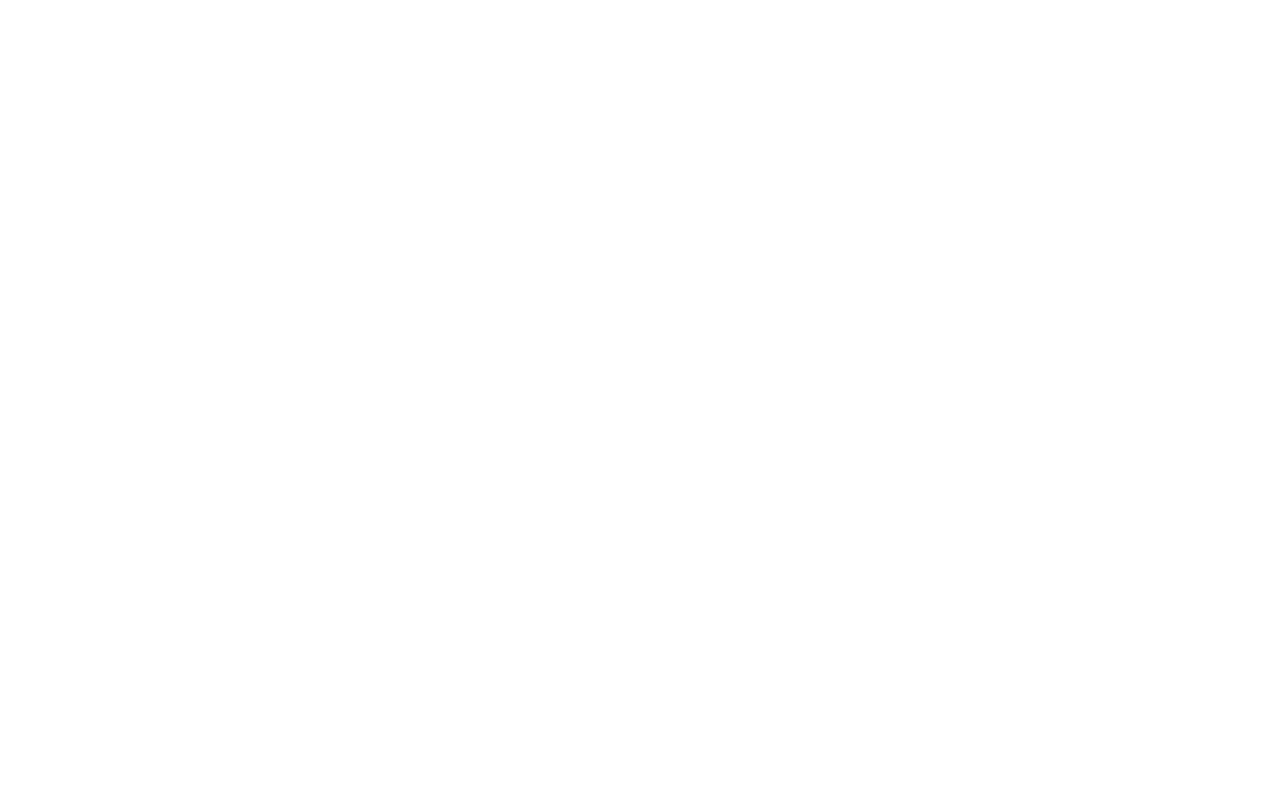
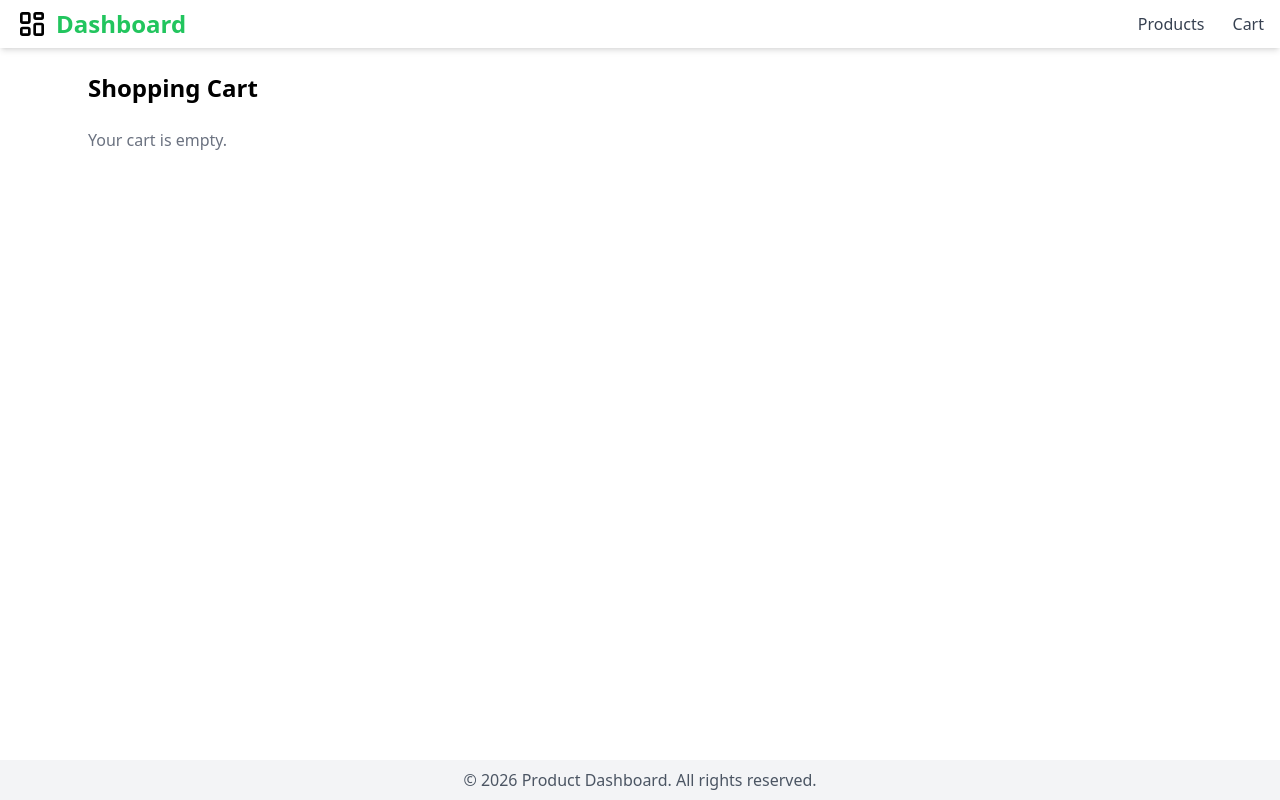
Before and after one commit to we-aayush-b001/vue-shopcart, a Vue app: page /cart in a window 1280 px wide. Before the commit this address had no page. Built offline with nearby package versions, Linux system fonts and the light colour scheme.

Commit message:
feat: add Cart page

```diff
--- /dev/null
+++ b/src/components/CartDetail.vue
@@ -0,0 +1,58 @@
+<template>
+  <div class="flex items-center gap-4 bg-white p-4 rounded-lg shadow">
+
+    <img
+      :src="item.product.image"
+      :alt="item.product.title"
+      class="w-20 h-20 object-contain"
+    />
+
+    <div class="flex-1">
+      <h3 class="font-semibold line-clamp-1">
+        {{ item.product.title }}
+      </h3>
+
+      <p class="text-indigo-600 font-bold">
+        ${{ item.product.price }}
+      </p>
+
+      <div class="flex items-center gap-2 mt-2">
+        <button
+          @click="cartStore.decreaseQuantity(item.product.id)"
+          class="px-2 py-1 bg-gray-200 rounded hover:bg-gray-300"
+        >
+          -
+        </button>
+
+        <span class="font-medium">
+          {{ item.quantity }}
+        </span>
+
+        <button
+          @click="cartStore.increaseQuantity(item.product.id)"
+          class="px-2 py-1 bg-gray-200 rounded hover:bg-gray-300"
+        >
+          +
+        </button>
+      </div>
+    </div>
+
+    <button
+      @click="cartStore.removeFromCart(item.product.id)"
+      class="text-red-500 hover:text-red-700 font-medium"
+    >
+      Remove
+    </button>
+  </div>
+</template>
+
+
+<script setup>
+import { useCartStore } from '../stores/cartStore'
+
+const props = defineProps({
+  item: Object
+})
+
+const cartStore = useCartStore();
+</script>
--- a/src/components/Navbar.vue
+++ b/src/components/Navbar.vue
@@ -16,9 +16,26 @@
         Products
       </RouterLink>
 
-      <RouterLink to="/cart" class="text-gray-700 hover:text-indigo-600 font-medium">
-        Cart
-      </RouterLink>
+      <RouterLink
+          to="/cart"
+          class="relative text-gray-700 hover:text-indigo-600 font-medium"
+        >
+          Cart
+
+          <!-- Badge -->
+          <span
+            v-if="cartStore.totalItems > 0"
+            class="absolute -top-2 -right-3
+                  bg-red-500 text-white
+                  text-xs font-bold
+                  px-2 py-0.5
+                  rounded-full
+                  min-w-[20px]
+                  text-center"
+          >
+            {{ cartStore.totalItems }}
+          </span>
+    </RouterLink>
     </div>
 
   </div>
@@ -28,4 +45,6 @@
 
 <script setup>
 import { RouterLink } from 'vue-router'
+import { useCartStore } from '../stores/cartStore';
+const cartStore = useCartStore();
 </script>
--- a/src/components/ProductDetail.vue
+++ b/src/components/ProductDetail.vue
@@ -1,19 +1,68 @@
 <template>
-  <div class="border p-4 rounded shadow hover:shadow-lg transition">
-    <h3 class="font-bold text-lg">
+    <div class="border rounded-xl shadow-md p-4 flex flex-col
+         transition-all duration-300 ease-in-out
+         hover:-translate-y-2 hover:shadow-2xl hover:border-green-400" >
+
+    <img
+      :src="product.image"
+      :alt="product.title"
+      class="h-48 w-full object-contain mb-4"
+    />
+
+    <p class="text-sm text-gray-500 uppercase tracking-wide">
+      {{ product.category }}
+    </p>
+
+    <h3 class="font-semibold text-lg mt-1 line-clamp-2">
       {{ product.title }}
     </h3>
-    <p class="text-gray-600">
+
+    <div class="flex items-center mt-2">
+      ⭐ <span class="ml-1 text-sm">{{ product.rating?.rate }}</span>
+      <span class="ml-2 text-xs text-gray-500">
+        ({{ product.rating?.count }} reviews)
+      </span>
+    </div>
+
+    <p class="text-xl font-bold text-green-600 mt-2">
       ${{ product.price }}
     </p>
+
+    <p class="text-sm text-gray-600 mt-2 line-clamp-3">
+      {{ truncatedDescription }}
+    </p>
+
+    <button
+      @click="addToCart"
+      class="mt-auto bg-green-500 hover:bg-green-600 text-white py-2 px-4 rounded-lg transition"
+    >
+      Add to Cart
+    </button>
+
   </div>
 </template>
 
 <script setup>
-defineProps({
+import { computed } from 'vue'
+import { useCartStore } from '../stores/cartStore'
+
+const cartStore = useCartStore();
+
+const props = defineProps({
   product: {
     type: Object,
     required: true
   }
 })
+
+const truncatedDescription = computed(() => {
+  return props.product.description.length > 80
+    ? props.product.description.substring(0, 80) + '...'
+    : props.product.description
+})
+
+const addToCart = () => {
+  cartStore.addToCart(props.product);
+}
+
 </script>
--- a/src/router/index.js
+++ b/src/router/index.js
@@ -1,5 +1,6 @@
 import { createRouter, createWebHistory } from 'vue-router'
 import Products from '../views/Products.vue'
+import Cart from '../views/Cart.vue'
 
 const routes = [
   {
@@ -9,6 +10,10 @@
   {
     path: '/products',
     component: Products
+  },
+   {
+    path: '/cart',
+    component: Cart
   }
 ]
 
--- /dev/null
+++ b/src/stores/cartStore.js
@@ -0,0 +1,91 @@
+import { defineStore } from 'pinia'
+import { ref, computed, watch } from 'vue'
+
+export const useCartStore = defineStore('cart', () => {
+
+  // 🔹 Load cart from localStorage (if exists)
+  const storedCart = localStorage.getItem('cart')
+  const cartItems = ref(storedCart ? JSON.parse(storedCart) : []);
+
+  const totalItems = computed(() =>
+    cartItems.value.reduce((total, item) => total + item.quantity, 0)
+  )
+
+  const totalPrice = computed(() =>
+    cartItems.value.reduce(
+      (total, item) => total + item.product.price * item.quantity,
+      0
+    )
+  )
+
+  const getItemQuantity = (productId) => {
+    const item = cartItems.value.find(
+      item => item.product.id === productId
+    )
+    return item ? item.quantity : 0
+  }
+
+  const addToCart = (product) => {
+    const existingItem = cartItems.value.find(
+      item => item.product.id === product.id
+    )
+
+    if (existingItem) {
+      existingItem.quantity++
+    } else {
+      cartItems.value.push({ product, quantity: 1 })
+    }
+  }
+
+  const increaseQuantity = (productId) => {
+    const item = cartItems.value.find(
+      item => item.product.id === productId
+    )
+    if (item) item.quantity++
+  }
+
+  const decreaseQuantity = (productId) => {
+    const item = cartItems.value.find(
+      item => item.product.id === productId
+    )
+
+    if (!item) return
+
+    if (item.quantity > 1) {
+      item.quantity--
+    } else {
+      removeFromCart(productId)
+    }
+  }
+
+  const removeFromCart = (productId) => {
+    cartItems.value = cartItems.value.filter(
+      item => item.product.id !== productId
+    )
+  }
+
+  const clearCart = () => {
+    cartItems.value = []
+  }
+
+  //  Automatically sync with localStorage
+  watch(
+    cartItems,
+    (newCart) => {
+      localStorage.setItem('cart', JSON.stringify(newCart))
+    },
+    { deep: true }
+  )
+
+  return {
+    cartItems,
+    totalItems,
+    totalPrice,
+    getItemQuantity,
+    addToCart,
+    increaseQuantity,
+    decreaseQuantity,
+    removeFromCart,
+    clearCart
+  }
+})
--- /dev/null
+++ b/src/views/Cart.vue
@@ -0,0 +1,54 @@
+<template>
+    <MainLayout>
+                    <div class="max-w-6xl mx-auto p-6">
+                <h1 class="text-2xl font-bold mb-6">Shopping Cart</h1>
+
+                <div v-if="cartStore.cartItems.length === 0" class="text-gray-500">
+                Your cart is empty.
+                </div>
+
+                <!-- Cart Items -->
+                <div v-else class="grid md:grid-cols-3 gap-6">
+
+                <!-- Items List -->
+                <div class="md:col-span-2 space-y-4">
+                    <CartDetail
+                    v-for="item in cartStore.cartItems"
+                    :key="item.id"
+                    :item="item"
+                    />
+                </div>
+
+                <!-- Cart Summary -->
+                <div class="bg-gray-100 p-6 rounded-lg shadow-md h-fit">
+                    <h2 class="text-lg font-semibold mb-4">Cart Summary</h2>
+
+                    <div class="flex justify-between mb-2">
+                    <span>Total Items:</span>
+                    <span class="font-semibold">
+                        {{ cartStore.totalItems }}
+                    </span>
+                    </div>
+
+                    <div class="flex justify-between mb-4">
+                    <span>Total Price:</span>
+                    <span class="font-semibold text-indigo-600">
+                        ${{ cartStore.totalPrice.toFixed(2) }}
+                    </span>
+                    </div>
+
+                </div>
+                </div>
+            </div>
+    </MainLayout>
+
+</template>
+
+
+<script setup>
+import MainLayout from '../layouts/MainLayout.vue'
+import Header from '../components/Header.vue'
+import { useCartStore } from '../stores/cartStore';
+import CartDetail from '../components/CartDetail.vue';
+const cartStore = useCartStore();
+</script>
--- a/src/views/Products.vue
+++ b/src/views/Products.vue
@@ -3,10 +3,6 @@
     <Header></Header>
 
     <div class="max-w-7xl mx-auto px-4 py-8">
-      <h2 class="text-2xl font-bold mb-6">
-        Product List
-      </h2>
-
       <div v-if="productStore.loading" class="text-center">
         Loading products...
       </div>
@@ -16,18 +12,6 @@
       </div>
 
        <div v-else class="grid grid-cols-1 sm:grid-cols-2 md:grid-cols-3 lg:grid-cols-4 gap-6">
-        <!-- <div
-          v-for="product in productStore.filteredProducts"
-          :key="product.id"
-          class="border p-4 rounded shadow hover:shadow-lg transition"
-        >
-          <h3 class="font-bold text-lg">
-            {{ product.title }}
-          </h3>
-          <p class="text-gray-600">
-            ${{ product.price }}
-          </p>
-        </div> -->
         <ProductDetail
           v-for="product in productStore.filteredProducts"
           :key="product.id"
```
